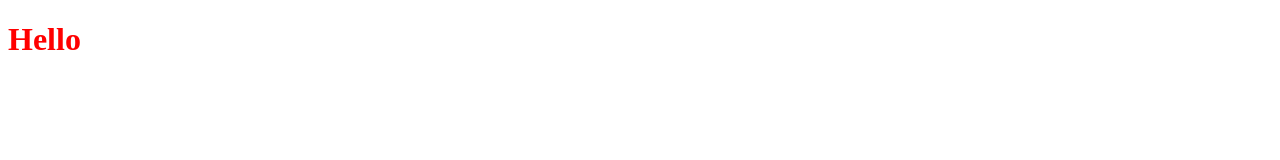
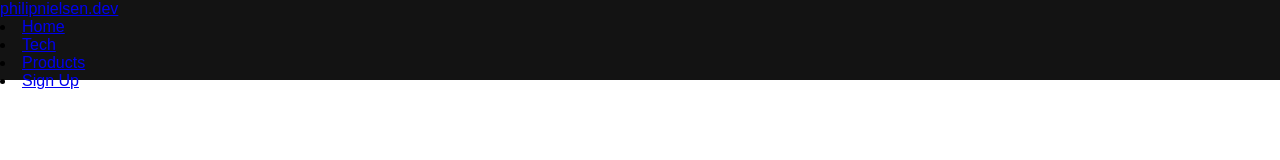
Before and after one commit to philipalxnielsen/WebDevelopment, a plain HTML site: page index.html in a window 1280 px wide. Drawn offline with Linux system fonts and the light colour scheme.

Commit message:
setting up

```diff
--- a/index.html
+++ b/index.html
@@ -8,6 +8,28 @@
     <link rel="stylesheet" href="styles.css">
 </head>
 <body>
-    <h1>Hello</h1>
+    <nav class="navbar">
+        <div class="navbar__container">
+            <a href="/" id="navbar__logo">philipnielsen.dev</a>
+            <div class="navbar__toggle" id="mobile-menu">
+                <span class="bar"></span>
+                <span class="bar"></span>
+                <span class="bar"></span>
+            </div>
+            <ul class="navbar__menu"></ul>
+            <li class="navbar__item">
+                <a href="/" class="navbar__links">Home</a>
+            </li>
+            <li class="navbar__item">
+                <a href="/tech.html" class="navbar__links">Tech</a>
+            </li>
+            <li class="navbar__item">
+                <a href="/" class="navbar__links">Products</a>
+            </li>
+            <li class="navbar__btn">
+                <a href="/tech.html" class="button">Sign Up</a>
+            </li>
+        </div>
+    </nav>
 </body>
 </html>
--- a/styles.css
+++ b/styles.css
@@ -1,3 +1,14 @@
-h1 {
-    color: red;
+* {
+    box-sizing: border-box;
+    margin: 0;
+    padding: 0;
+    font-family: 'Kumbh Sans', sans-serif;
 }
+
+.navbar {
+    background: #131313;
+    height: 80px;
+    display: flex;
+}
+
+/* 10:58 in https://www.youtube.com/watch?v=FazgJVnrVuI */
```
